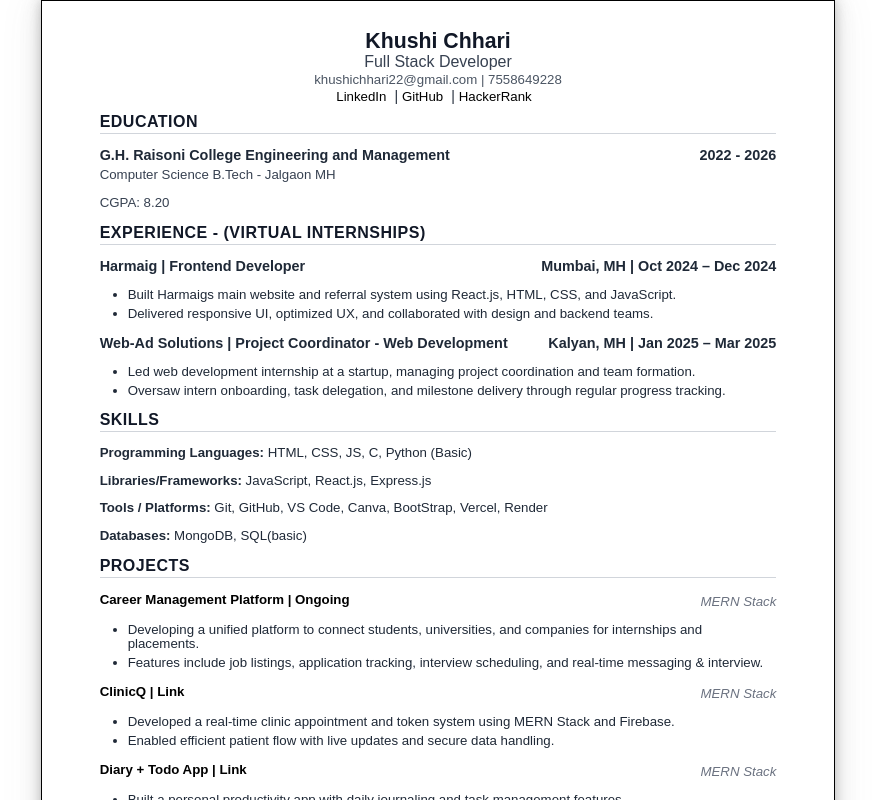
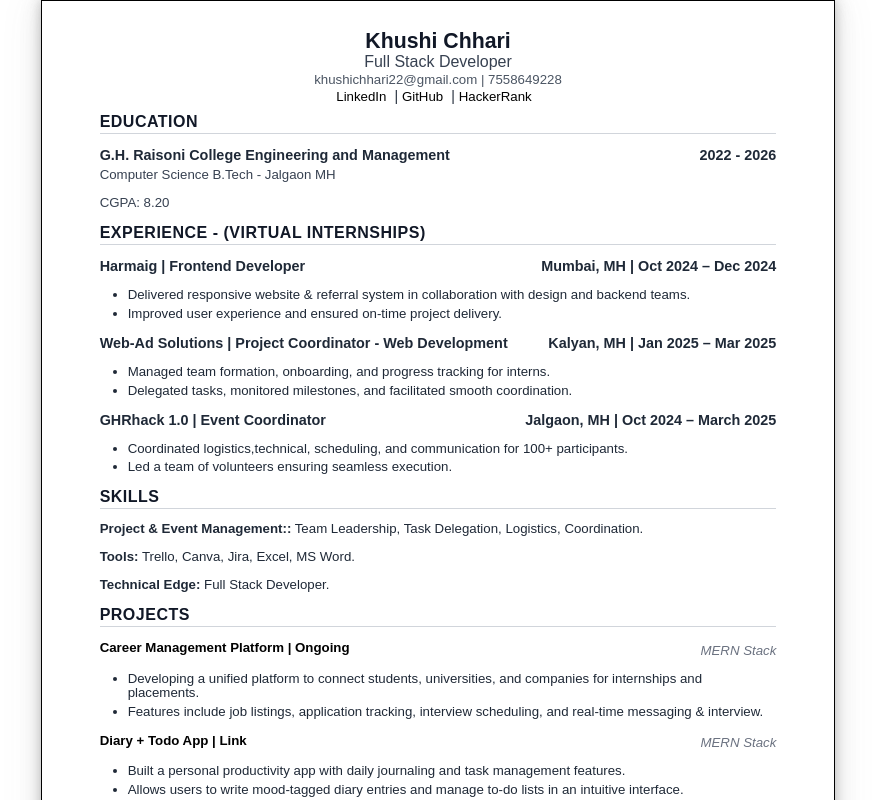
Before and after one commit to khushichhari/Resume---Khushi-Chhari, a React (Create React App) app: page / in a window 1280 px wide. Shown: the top 800 px of the page, without its empty margins (202-1077 px from the left). Built offline with nearby package versions, Linux system fonts and the light colour scheme.

Commit message:
Update Resume.js

```diff
--- a/src/Components/Resume.js
+++ b/src/Components/Resume.js
@@ -1,3 +1,289 @@
+// // new & final
+// import React, { useRef } from "react";
+// import html2pdf from "html2pdf.js";
+// import "./Styles/Resume.css";
+
+// const Resume = () => {
+
+//   const resumeRef = useRef();
+
+//   const handleDownload = () => {
+//     const element = resumeRef.current;
+
+//     const opt = {
+//       margin: 0,
+//       filename: "Resume_Khushi_Chhari.pdf",
+//       image: { type: "jpeg", quality: 0.98 },
+//       html2canvas: {
+//         scale: 2,
+//         useCORS: true
+//       },
+//       jsPDF: {
+//         unit: "in",
+//         format: "a4",
+//         orientation: "portrait"
+//       },
+//     };
+
+//     html2pdf().set(opt).from(element).save();
+//   };
+
+
+
+//   return (
+//     <>
+//       <div className="resume-container" ref={resumeRef}>
+//         <div className="personal-detail">
+//           <h1 className="resume-title">Khushi Chhari</h1>
+//           <p className="resume-subtitle">Full Stack Developer</p>
+//           <p className="resume-contact">khushichhari22@gmail.com | 7558649228</p>
+//           <p className="resume-links">
+//             <a
+//               href="https://linkedin.com/in/khushichhari"
+//               target="_blank"
+//               rel="noopener noreferrer"
+//             >
+//               LinkedIn
+//             </a>
+//             |{" "}
+//             <a
+//               href="https://github.com/khushichhari"
+//               target="_blank"
+//               rel="noopener noreferrer"
+//             >
+//               GitHub
+//             </a>
+//             |{" "}
+//             <a
+//               href="https://www.hackerrank.com/profile/chharikhushi8"
+//               target="_blank"
+//               rel="noopener noreferrer"
+//             >
+//               HackerRank
+//             </a>
+//           </p>
+//         </div>
+//         <section className="section">
+//           <h2 className="section-title">Education</h2>
+//           <p className="education-institution">
+//             G.H. Raisoni College Engineering and Management
+//             <span className="float-right">2022 - 2026</span>
+//           </p>
+//           <p className="education-degree">
+//             Computer Science B.Tech - Jalgaon MH
+//           </p>
+//           <p className="education-degree">CGPA: 8.20</p>
+//         </section>
+
+//         {/* Experience */}
+//         <section className="section">
+//           <h2 className="section-title">Experience - (Virtual Internships)</h2>
+
+//           <div className="experience-entry">
+//             <p className="experience-role">
+//               Harmaig | Frontend Developer
+//               <span className="float-right">Mumbai, MH | Oct 2024 – Dec 2024</span>
+//             </p>
+//             <ul className="list">
+//               <li>
+//                 Built Harmaigs main website and referral system using React.js,
+//                 HTML, CSS, and JavaScript.
+//               </li>
+//               <li>
+//                 Delivered responsive UI, optimized UX, and collaborated with
+//                 design and backend teams.
+//               </li>
+//             </ul>
+//           </div>
+
+//           <div className="experience-entry">
+//             <p className="experience-role">
+//               Web-Ad Solutions | Project Coordinator - Web Development
+//               <span className="float-right">
+//                 Kalyan, MH | Jan 2025 – Mar 2025
+//               </span>
+//             </p>
+//             <ul className="list">
+//               <li>
+//                 Led web development internship at a startup, managing project
+//                 coordination and team formation.
+//               </li>
+//               <li>
+//                 Oversaw intern onboarding, task delegation, and milestone
+//                 delivery through regular progress tracking.
+//               </li>
+//             </ul>
+//           </div>
+//         </section>
+
+//         {/* Skills */}
+//         <section className="section skills">
+//           <h2 className="section-title">Skills</h2>
+//           <p>
+//             <strong>Programming Languages:</strong> HTML, CSS, JS, C, Python
+//             (Basic)
+//           </p>
+//           <p>
+//             <strong>Libraries/Frameworks:</strong> JavaScript, React.js,
+//             Express.js
+//           </p>
+//           <p>
+//             <strong>Tools / Platforms:</strong> Git, GitHub, VS Code, Canva,
+//             BootStrap, Vercel, Render
+//           </p>
+//           <p>
+//             <strong>Databases:</strong> MongoDB, SQL(basic)
+//           </p>
+//         </section>
+
+//         {/* Projects */}
+//         <section className="section">
+//           <h2 className="section-title">Projects</h2>
+
+
+//           <div className="project-entry">
+//             <p className="project-title">
+//                 <a
+
+//                 className="project-link"
+//                 target="_blank"
+//                 rel="noopener noreferrer"
+//               >
+//                 Career Management Platform | Ongoing
+//               </a>
+//               <span className="project-tech">MERN Stack</span>
+//             </p>
+//             <ul className="list">
+//               <li>
+//                 Developing a unified platform to connect students, universities, and companies for internships and placements.
+//               </li>
+//               <li>
+//                 Features include job listings, application tracking, interview scheduling, and real-time messaging & interview.
+//               </li>
+//             </ul>
+//           </div>
+
+//           <div className="project-entry">
+//             <p className="project-title">
+//                 <a
+//                 href="https://drive.google.com/file/d/1b7C7lfwxPudmUNpoY6fE144ZK9OjRdFY/view?usp=drive_link"
+//                 className="project-link"
+//                 target="_blank"
+//                 rel="noopener noreferrer"
+//               >
+//                ClinicQ | Link{" "}
+//               </a>
+//              <span className="project-tech">MERN Stack</span>
+//             </p>
+//             <ul className="list">
+//               <li>
+//                 Developed a real-time clinic appointment and token system using MERN
+//                 Stack and Firebase.
+//               </li>
+//               <li>
+//                 Enabled efficient patient flow with live updates and secure data
+//                 handling.
+//               </li>
+//             </ul>
+//           </div>
+
+//           <div className="project-entry">
+//             <p className="project-title">
+//                 <a
+//                 href="https://drive.google.com/file/d/1-XbPp9KKUcNNdQxNbbjiX_m94gT7M1tY/view?usp=drive_link"
+//                 className="project-link"
+//                 target="_blank"
+//                 rel="noopener noreferrer"
+//               >
+//                 Diary + Todo App | Link{" "}
+//               </a>
+//               <span className="project-tech">MERN Stack</span>
+//             </p>
+//             <ul className="list">
+//               <li>
+//                 Built a personal productivity app with daily journaling and task
+//                 management features.
+//               </li>
+//               <li>
+//                 Allows users to write mood-tagged diary entries and manage to-do
+//                 lists in an intuitive interface.
+//               </li>
+//             </ul>
+//           </div>
+
+//           <div className="project-entry">
+//             <p className="project-title">
+//               <a
+//                 href="https://the-khushi-chhari.vercel.app/"
+//                 className="project-link"
+//                 target="_blank"
+//                 rel="noopener noreferrer"
+//               >
+//                 The-Khushi-Chhari | Link{" "}
+//               </a>
+//               <span className="project-tech">React.js</span>
+//             </p>
+//             <ul className="list">
+//               <li>
+//                 Designed a responsive personal portfolio with React.js to
+//                 showcase skills and projects.
+//               </li>
+//               <li>
+//                 Integrated smooth animations and clean UI for better user
+//                 experience.
+//               </li>
+//             </ul>
+//           </div>
+//         </section>
+
+//         {/* Certifications */}
+//         <section className="section">
+//           <h2 className="section-title">Certifications</h2>
+//           <p>
+//             <a
+//               href="https://drive.google.com/drive/folders/1uErQ_IfSklW6O5HxUG4_NaZL6YUbShPh"
+//               className="certification-link"
+//               target="_blank"
+//               rel="noopener noreferrer"
+//             >
+//               Achieved Certificates
+//             </a>{" "}
+//             -{" "}
+//             <span className="italic">
+//               HackerRank, Spoken Tutorial, NPTEL, GeeksforGeeks, Simplilearn...
+//             </span>
+//           </p>
+//         </section>
+
+//         {/* Honors & Awards */}
+//         <section className="section">
+//           <h2 className="section-title">Honors & Awards</h2>
+//           <ul className="list">
+//             <li>
+//               Organizer, GHRHack 1.0 National-level Hackathon at GHRCEM,
+//               Jalgaon in 2024.
+//             </li>
+//             <li>NEC Basic Track Secured Top 50 position nationwide in 2023.</li>
+//             <li>
+//               Cyber-security National Level Hackathon Finalist in Kavach 2023.
+//             </li>
+//           </ul>
+//         </section>
+//       </div>
+//       <button className="download-btn" onClick={handleDownload}>
+//         Download PDF
+//       </button>
+//     </>
+//   );
+// };
+
+// export default Resume;
+
+
+
+// neww 1
+
+
 // new & final
 import React, { useRef } from "react";
 import html2pdf from "html2pdf.js";
@@ -86,12 +372,10 @@ const Resume = () => {
             </p>
             <ul className="list">
               <li>
-                Built Harmaigs main website and referral system using React.js,
-                HTML, CSS, and JavaScript.
+                Delivered responsive website & referral system in collaboration with design and backend teams.
               </li>
               <li>
-                Delivered responsive UI, optimized UX, and collaborated with
-                design and backend teams.
+                Improved user experience and ensured on-time project delivery.
               </li>
             </ul>
           </div>
@@ -105,12 +389,25 @@ const Resume = () => {
             </p>
             <ul className="list">
               <li>
-                Led web development internship at a startup, managing project
-                coordination and team formation.
+                Managed team formation, onboarding, and progress tracking for interns.
               </li>
               <li>
-                Oversaw intern onboarding, task delegation, and milestone
-                delivery through regular progress tracking.
+                Delegated tasks, monitored milestones, and facilitated smooth coordination.
+              </li>
+            </ul>
+          </div>
+
+            <div className="experience-entry">
+            <p className="experience-role">
+              GHRhack 1.0 | Event Coordinator
+              <span className="float-right">Jalgaon, MH | Oct 2024 – March 2025</span>
+            </p>
+            <ul className="list">
+              <li>
+                Coordinated logistics,technical, scheduling, and communication for 100+ participants.
+              </li>
+              <li>
+                Led a team of volunteers ensuring seamless execution.
               </li>
             </ul>
           </div>
@@ -120,19 +417,13 @@ const Resume = () => {
         <section className="section skills">
           <h2 className="section-title">Skills</h2>
           <p>
-            <strong>Programming Languages:</strong> HTML, CSS, JS, C, Python
-            (Basic)
+            <strong>Project & Event Management::</strong> Team Leadership, Task Delegation, Logistics, Coordination.
           </p>
           <p>
-            <strong>Libraries/Frameworks:</strong> JavaScript, React.js,
-            Express.js
+            <strong>Tools:</strong> Trello, Canva, Jira, Excel, MS Word.
           </p>
           <p>
-            <strong>Tools / Platforms:</strong> Git, GitHub, VS Code, Canva,
-            BootStrap, Vercel, Render
-          </p>
-          <p>
-            <strong>Databases:</strong> MongoDB, SQL(basic)
+            <strong>Technical Edge:</strong> Full Stack Developer.
           </p>
         </section>
 
@@ -159,30 +450,6 @@ const Resume = () => {
               </li>
               <li>
                 Features include job listings, application tracking, interview scheduling, and real-time messaging & interview.
-              </li>
-            </ul>
-          </div>
-
-          <div className="project-entry">
-            <p className="project-title">
-                <a
-                href="https://drive.google.com/file/d/1b7C7lfwxPudmUNpoY6fE144ZK9OjRdFY/view?usp=drive_link"
-                className="project-link"
-                target="_blank"
-                rel="noopener noreferrer"
-              >
-               ClinicQ | Link{" "}
-              </a>
-             <span className="project-tech">MERN Stack</span>
-            </p>
-            <ul className="list">
-              <li>
-                Developed a real-time clinic appointment and token system using MERN
-                Stack and Firebase.
-              </li>
-              <li>
-                Enabled efficient patient flow with live updates and secure data
-                handling.
               </li>
             </ul>
           </div>
```
